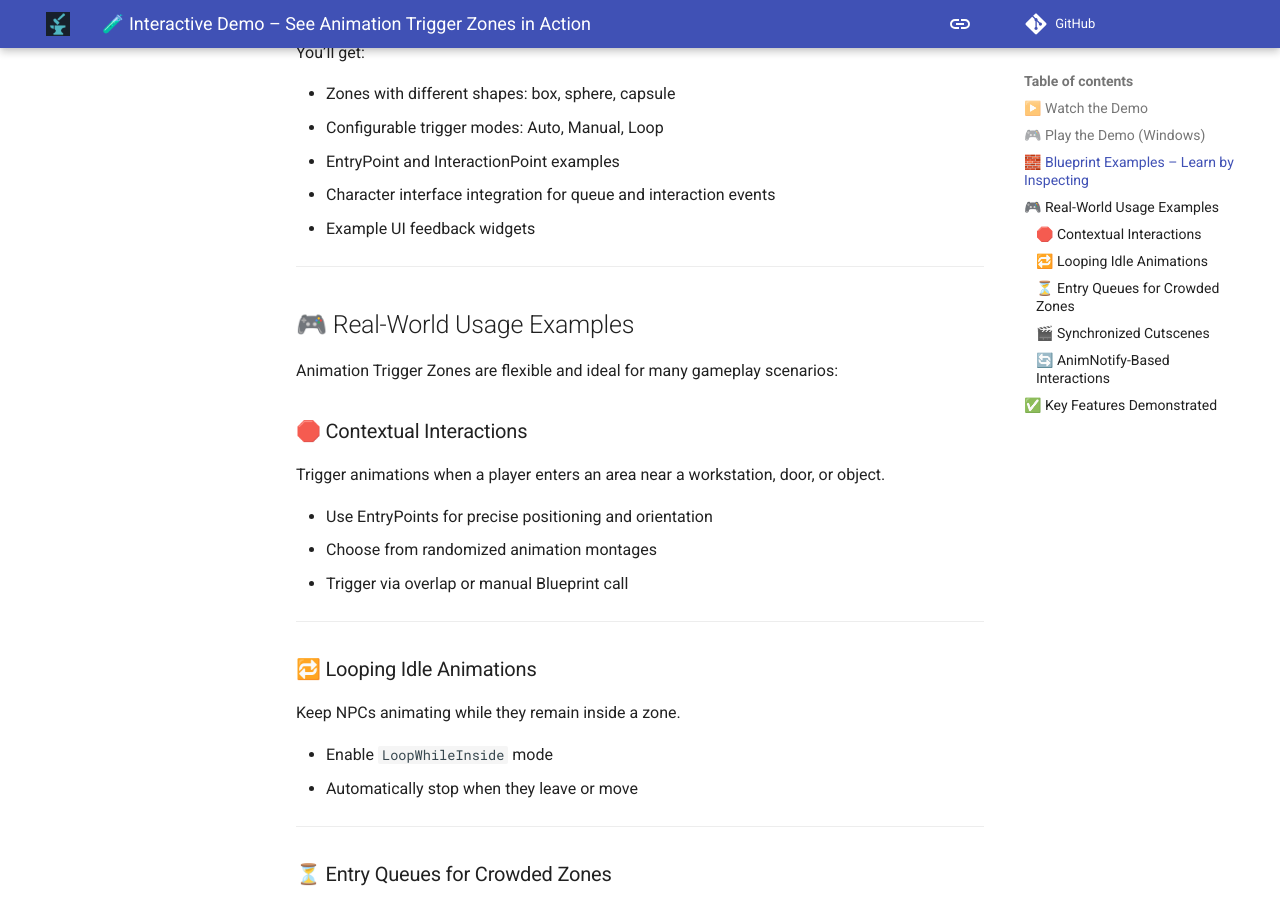
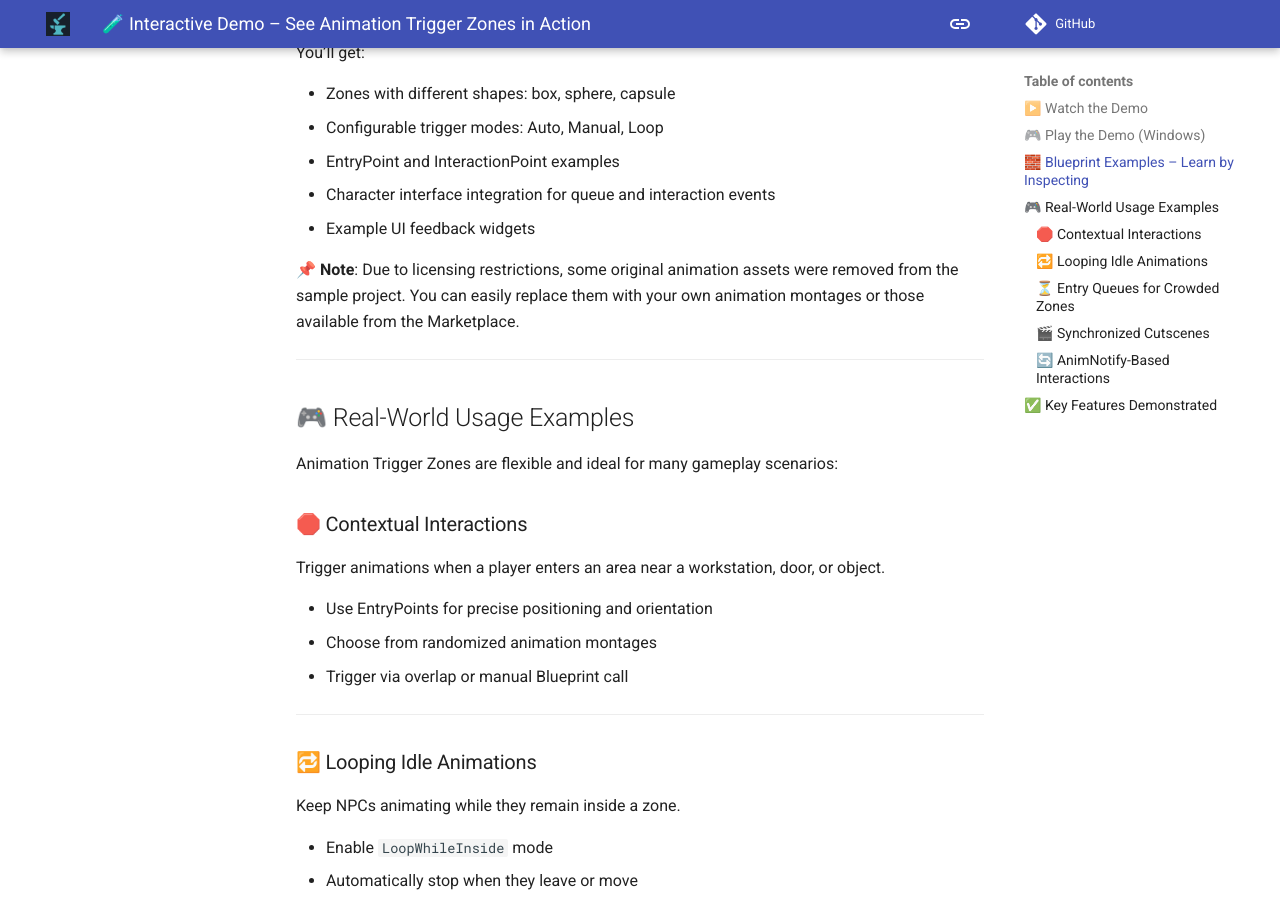
Before and after one commit to george-shilovsky/quickforge-docs, an MkDocs documentation site: the page built from docs/AnimationTriggerZones/examples.md, in a window 1280 px wide and 900 px high, scrolled down 1385 px. Built offline with MkDocs 1.6.1 and Material for MkDocs 9.7.7, drawn with Linux system fonts in a browser that asks for light colours; comment, search, counter and statistics services are not loaded.

Commit message:
Update examples.md

```diff
--- a/docs/AnimationTriggerZones/examples.md
+++ b/docs/AnimationTriggerZones/examples.md
@@ -52,6 +52,8 @@ You’ll get:
 - EntryPoint and InteractionPoint examples
 - Character interface integration for queue and interaction events
 - Example UI feedback widgets
+
+📌 **Note**: Due to licensing restrictions, some original animation assets were removed from the sample project. You can easily replace them with your own animation montages or those available from the Marketplace.
 
 ---
 
```
